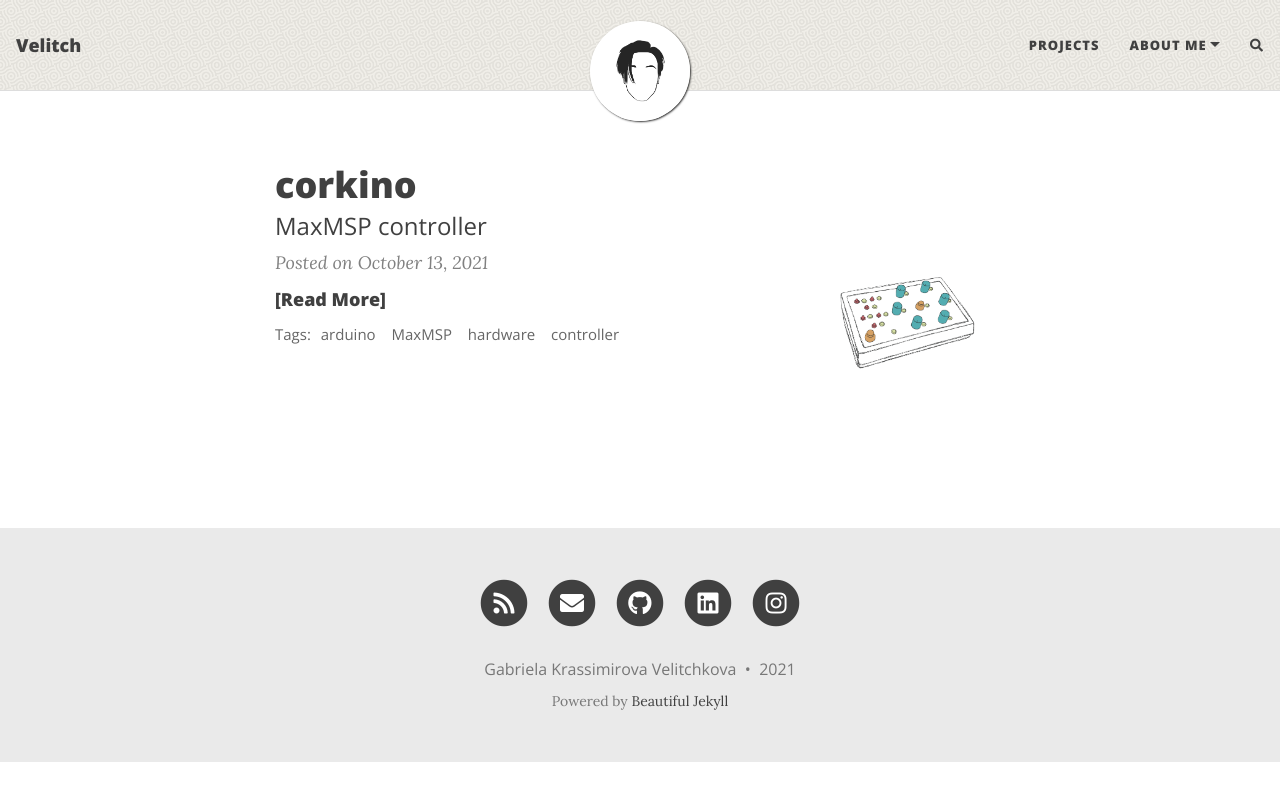
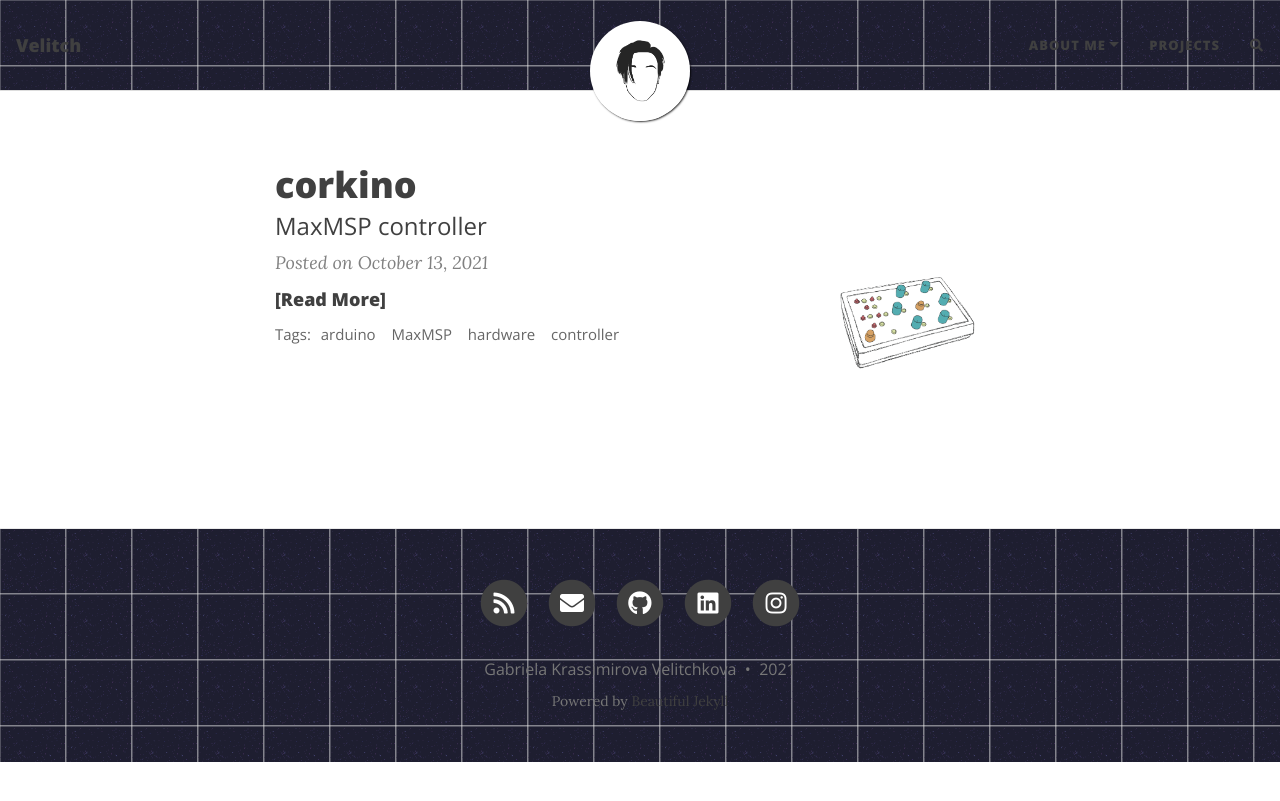
Before and after one commit to Velitch/velitch, a Jekyll site: the page built from index.html, in a window 1280 px wide. Shown: the top 801 px of the page. Built offline with Jekyll 4.4.1, drawn with Linux system fonts in a browser that asks for light colours; nearby versions of some CDN libraries; the list of posts is cut into pages by our own code; comment, search, counter and statistics services are not loaded.

Commit message:
Update _config.yml

```diff
--- a/_config.yml
+++ b/_config.yml
@@ -14,12 +14,10 @@ author: Gabriela Krassimirova Velitchkova
 # --- List of links in the navigation bar --- #
 
 navbar-links:
-
-  Projects: "/pages/Projects"
   About Me:
     - Education: "/pages/Education"
     - Experience: "/pages/Experience"
-
+  Projects: "/pages/Projects"
 
 # --- Logo --- #
 
@@ -67,7 +65,7 @@ social-network-links:
 
 # If you want your website to generate an RSS feed, provide a description
 # The URL for the feed will be https://<your_website>/feed.xml
-rss-description: Velitch
+rss-description: Velitch website
 
 # --- General options --- #
 
@@ -95,7 +93,7 @@ feed_show_tags: true
 post_search: true
 
 # The keywords to associate with your website, for SEO purposes
-#keywords: "my,list,of,keywords"
+keywords: "gabriela, krassimirova, velitchkova, portfolio, music, electroacoustic, rome, santa, cecilia, centro, ricerche, musicali, corkino"
 
 # --- Colours / background image --- #
 
@@ -116,8 +114,8 @@ footer-hover-col: "#0085A1"
 # Alternatively, the navbar, footer, and page background can be set to an image
 # instead of colour
 
-navbar-img: "/assets/img/bgimage.png"
-#footer-img: "/assets/img/bgimage.png"
+navbar-img: "assets/img/patt.png?raw=true"
+footer-img: "assets/img/patt.png?raw=true"
 #page-img: "/assets/img/bgimage.png"
 
 # Suggest a colour for mobile browsers to use as the browser's theme. This is only supported by a few mobile browsers.
```
